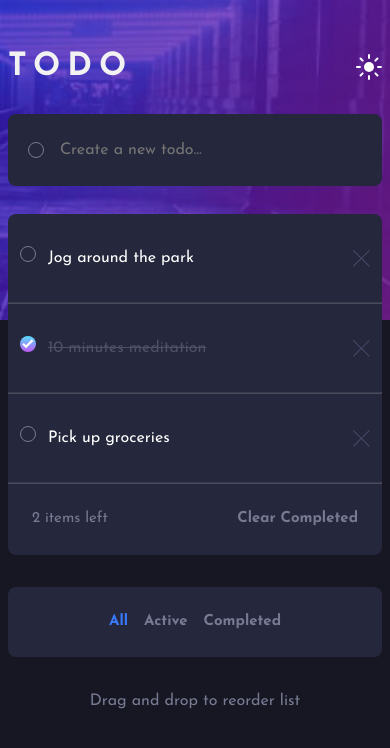
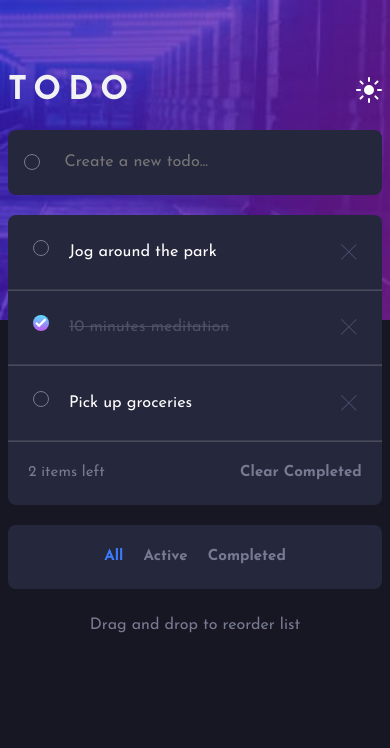
Before and after one commit to krutagna10/todo-list-app, a React (Vite) app: page / in a window 390 px wide. Shown: the top 748 px of the page. Built offline with nearby package versions, Linux system fonts and the light colour scheme.

Commit message:
responsive font-size added

```diff
--- a/src/App.css
+++ b/src/App.css
@@ -1,5 +1,5 @@
 .todos-section {
-  padding-top: clamp(3rem, 10vw, 5rem);
+  padding-top: var(--spacing-400);
   position: relative;
 }
 
--- a/src/App.jsx
+++ b/src/App.jsx
@@ -21,7 +21,7 @@ function App() {
   return (
     <main>
       <TodosProvider>
-        <section className="todos-section">
+        <section className="todos-section flow">
           <h1 className="visually-hidden">Todo List</h1>
           <Header theme={theme} onToggleTheme={handleToggleTheme} />
           <TodoAdd />
--- a/src/components/TodoAdd/TodoAdd.css
+++ b/src/components/TodoAdd/TodoAdd.css
@@ -1,8 +1,7 @@
 .form {
-  padding: 1.25rem;
+  padding: var(--spacing-100);
   background-color: var(--clr-card);
-  border-radius: var(--border-radius-100);
-  margin-block: clamp(1.75rem, 5vw, 2.25rem);
+  border-radius: var(--border-radius);
 }
 
 .form__input {
--- a/src/components/TodoAdd/TodoAdd.jsx
+++ b/src/components/TodoAdd/TodoAdd.jsx
@@ -26,7 +26,7 @@ function TodoAdd() {
 
   return (
     <Container>
-      <form className="form flex items-center gap-100" onSubmit={handleSubmit}>
+      <form className="form flex items-center gap" onSubmit={handleSubmit}>
         <Checkbox
           id={crypto.randomUUID()}
           checked={isCompleted}
--- a/src/components/TodoItem/TodoItem.css
+++ b/src/components/TodoItem/TodoItem.css
@@ -1,6 +1,5 @@
 .todo {
-  padding-inline: clamp(0.75rem, 3vw, 2rem);
-  padding-block: 2rem;
+  padding: var(--spacing-300);
   word-break: break-all;
 }
 
--- a/src/components/TodoItem/TodoItem.jsx
+++ b/src/components/TodoItem/TodoItem.jsx
@@ -28,8 +28,8 @@ function TodoItem({ id, todo }) {
 
   return (
     <>
-      <li className="todo flex items-center gap-100">
-        <div className="flex gap-100">
+      <li className="todo flex items-center gap">
+        <div className="flex gap">
           <Checkbox
             id={todo.id}
             onChange={handleIsCompletedChange}
--- a/src/components/TodoList/TodoList.css
+++ b/src/components/TodoList/TodoList.css
@@ -1,5 +1,5 @@
 .todos__list {
   background-color: var(--clr-card);
-  border-top-left-radius: var(--border-radius-100);
-  border-top-right-radius: var(--border-radius-100);
+  border-top-left-radius: var(--border-radius);
+  border-top-right-radius: var(--border-radius);
 }
--- a/src/components/Todos/Todos.css
+++ b/src/components/Todos/Todos.css
@@ -1,4 +1,4 @@
 .todos > p {
-  margin-top: 2rem;
+  margin-top: var(--spacing-300);
   color: var(--clr-text-secondary);
 }
--- a/src/components/TodosFilter/TodosFilter.css
+++ b/src/components/TodosFilter/TodosFilter.css
@@ -1,7 +1,6 @@
 .todos__filter {
   background-color: var(--clr-card);
-  border-radius: var(--border-radius-100);
-  margin-top: 2rem;
-  padding-block: 1.5rem;
-  padding-inline: 1.5rem;
+  border-radius: var(--border-radius);
+  margin-top: var(--spacing-200);
+  padding: var(--spacing-200);
 }
--- a/src/components/TodosFilter/TodosFilter.jsx
+++ b/src/components/TodosFilter/TodosFilter.jsx
@@ -26,7 +26,7 @@ function TodosFilter({
   ];
 
   return (
-    <div className="todos__filter flex justify-center gap-200">
+    <div className="todos__filter flex justify-center gap">
       {filters.map((filter, index) => (
         <Button
           key={index}
--- a/src/components/TodosSummary/TodosSummary.css
+++ b/src/components/TodosSummary/TodosSummary.css
@@ -1,9 +1,8 @@
 .todos__summary {
   background-color: var(--clr-card);
-  padding-block: 1.5rem;
-  padding-inline: 1.5rem;
-  border-bottom-left-radius: var(--border-radius-100);
-  border-bottom-right-radius: var(--border-radius-100);
+  padding: var(--spacing-200);
+  border-bottom-left-radius: var(--border-radius);
+  border-bottom-right-radius: var(--border-radius);
 }
 
 .todos__summary > p {
--- a/src/index.css
+++ b/src/index.css
@@ -16,25 +16,23 @@
   --clr-icon: hsl(235, 24%, 19%);
 
   /* Text Sizes */
-  --fs-300: 2rem;
-  --fs-200: 1rem;
-  --fs-100: 0.9375rem;
+  /* 32 -> 40, 16 -> 18, 15 -> 16 */
+  --fs-300: clamp(2rem, calc(1.83rem + 0.87vw), 2.5rem);
+  --fs-200: clamp(1rem, calc(0.96rem + 0.22vw), 1.13rem);
+  --fs-100: clamp(0.94rem, calc(0.92rem + 0.11vw), 1rem);
 
   /* Spacing */
-  --gap-100: clamp(0.75rem, 3vw, 1rem);
-  --gap-200: clamp(1rem, 4vw, 2rem);
-  --flow-space: 1rem;
+  /* 48 -> 80, 24 -> 32, 20 -> 24, 16 -> 18, */
+  --spacing-400: clamp(3rem, calc(2.3rem + 3.48vw), 5rem);
+  --spacing-300: clamp(1.5rem, calc(1.33rem + 0.87vw), 2rem);
+  --spacing-200: clamp(1.25rem, calc(1.16rem + 0.43vw), 1.5rem);
+  --spacing-100: clamp(1rem, calc(0.96rem + 0.22vw), 1.13rem);
+
+  --gap: clamp(1.25rem, calc(1.16rem + 0.43vw), 1.5rem);
+  --flow-space: clamp(1.25rem, calc(1.16rem + 0.43vw), 1.5rem);
 
   /* Border-Radius  */
-  --border-radius-100: 0.5rem;
-}
-
-@media (min-width: 32em) {
-  :root {
-    --fs-300: 2.5rem;
-    --fs-200: 1.125rem;
-    --fs-100: 1rem;
-  }
+  --border-radius: 0.5rem;
 }
 
 .dark-theme {
@@ -157,12 +155,8 @@ body {
 }
 
 /* Gap Utility Class */
-.gap-100 {
-  gap: var(--gap-100);
-}
-
-.gap-200 {
-  gap: var(--gap-200);
+.gap {
+  gap: var(--gap);
 }
 
 /* Font Sizes */
```
